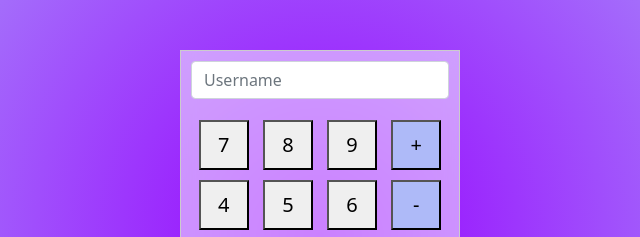
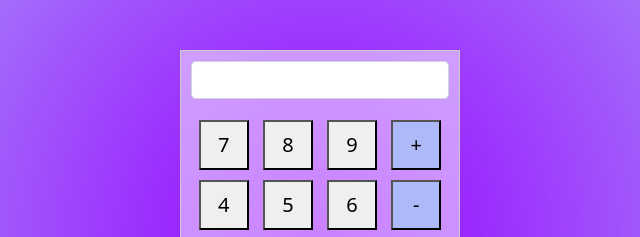
Before and after one commit to HeDuz7/Calculadora-JS, a plain HTML site: page index.html in a window 1280 px wide. Shown: the top 237 px of the page, 320-960 px from the left. Drawn offline with nearby package versions, Linux system fonts and the light colour scheme.

Commit message:
Style V2
Signed-off-by: HeDuz7 <notluiz901@gmail.com>

```diff
--- a/index.html
+++ b/index.html
@@ -10,7 +10,7 @@
 <body>
   <div class="calculator">
     <div class="input-group mb-3">
-        <input type="text" class="form-control" placeholder="Username" aria-label="Username" aria-describedby="basic-addon1">
+        <input type="text" class="form-control" aria-describedby="basic-addon1">
     </div>
         <div class="buttons">
 
```
